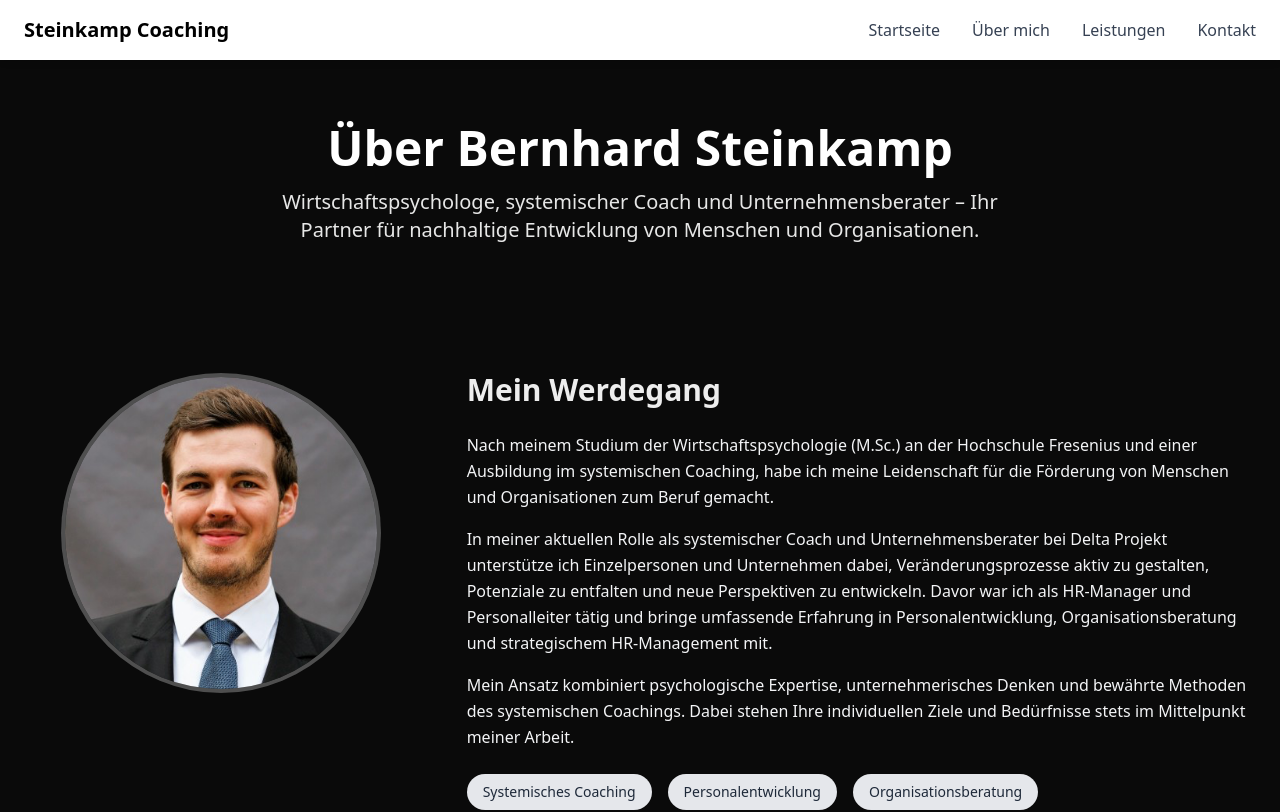
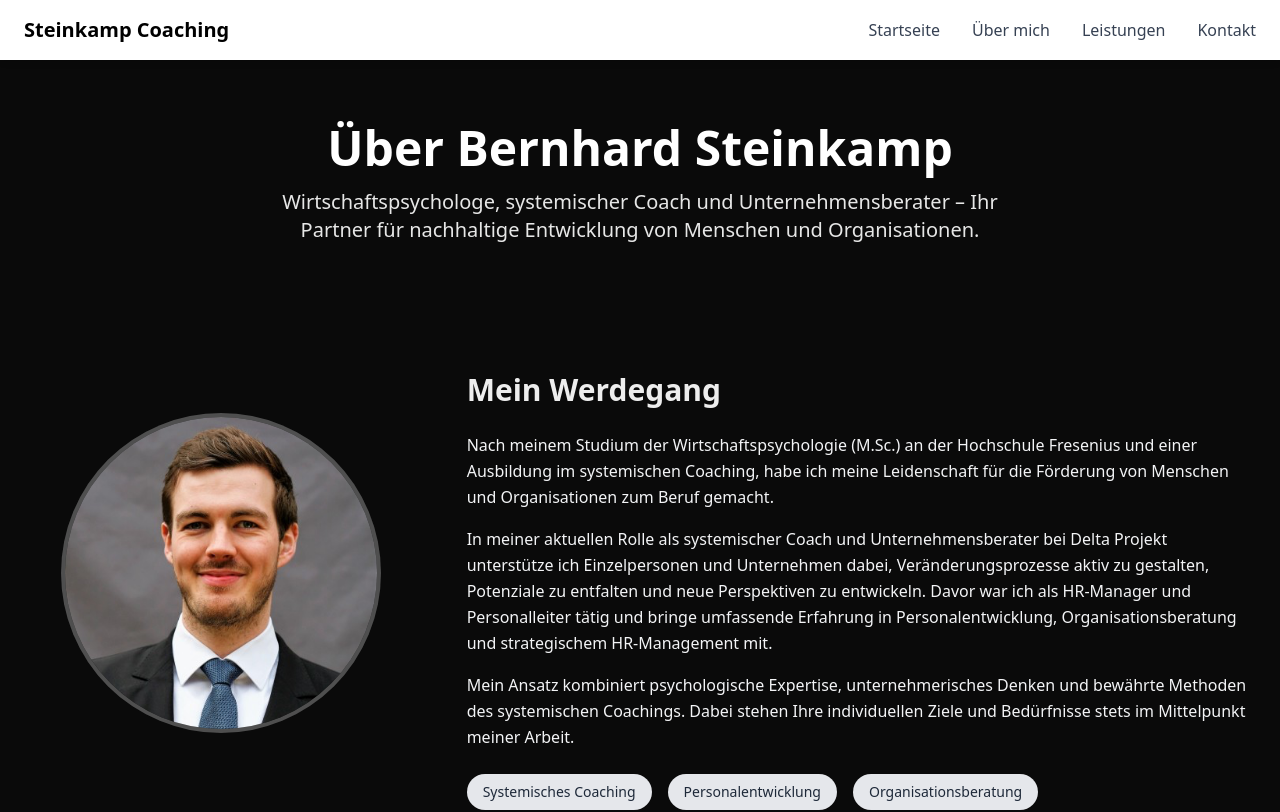
Before and after one commit to lennartpj/coaching-website, a Next.js app: page /about in a window 1280 px wide. Shown: the top 812 px of the page. Built offline with nearby package versions, Linux system fonts and the light colour scheme.

Commit message:
fix picture

```diff
--- a/src/app/about/page.tsx
+++ b/src/app/about/page.tsx
@@ -17,7 +17,7 @@ export default function About() {
         <div className="container mx-auto px-6">
           <div className="flex flex-col md:flex-row gap-12 items-center">
             <div className="md:w-1/3 flex justify-center">
-              <div className="relative w-64 h-64 md:w-80 md:h-80 rounded-full overflow-hidden bg-white/10 backdrop-blur-sm border-4 border-white/20 -mt-50">
+              <div className="relative w-64 h-64 md:w-80 md:h-80 rounded-full overflow-hidden bg-white/10 backdrop-blur-sm border-4 border-white/20 -mt-30">
                 <Image
                   src="/profilep.png"
                   alt="Bernhard Steinkamp"
```
